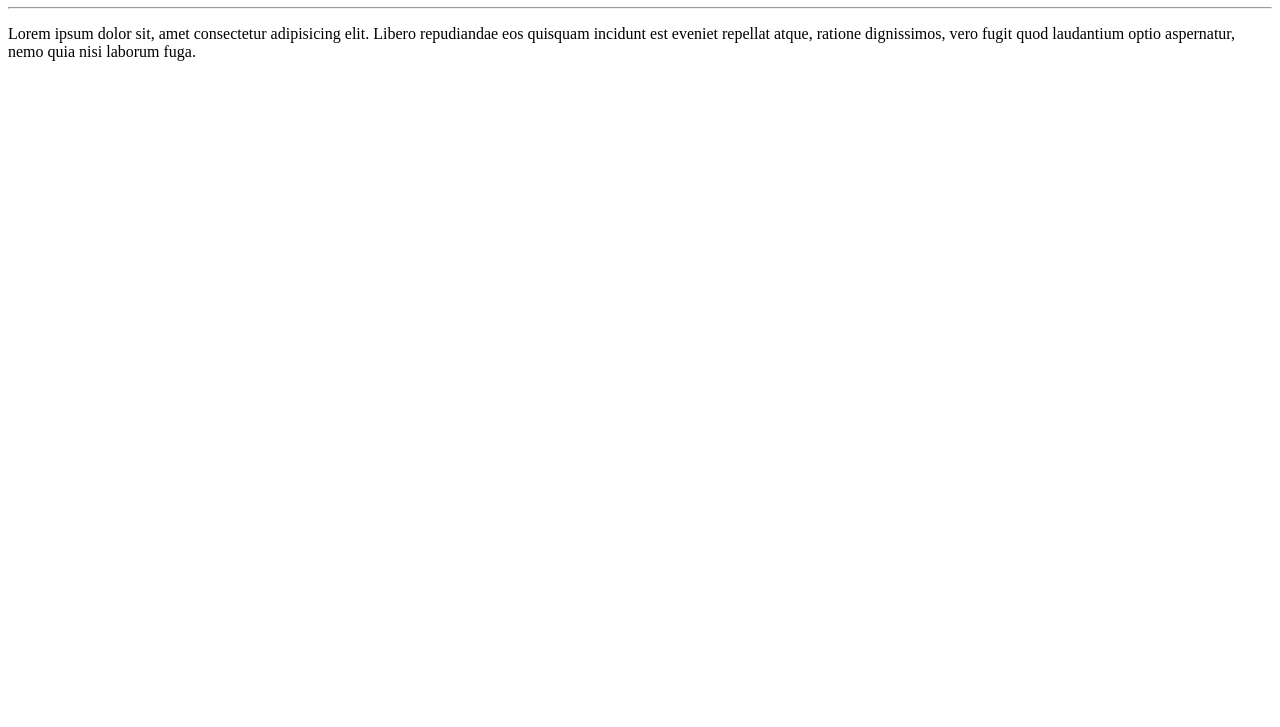
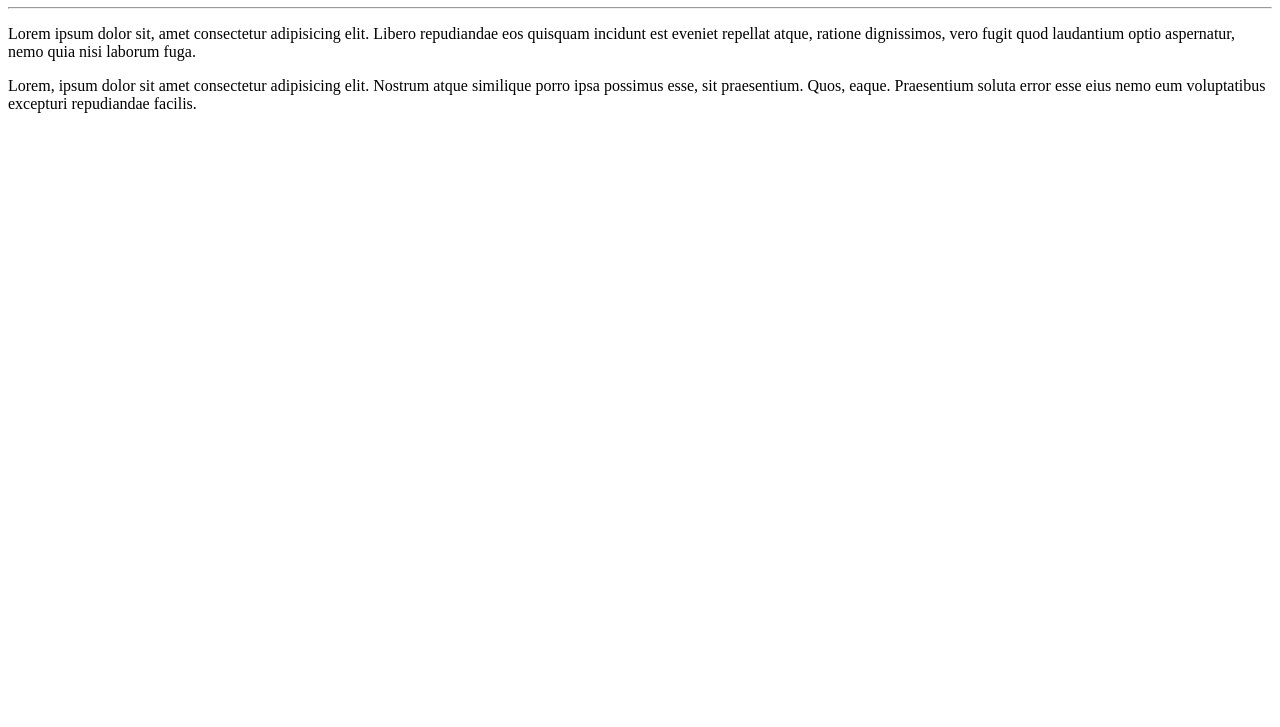
Before and after one commit to c-88/Ola-Mundo, a plain HTML site: page site-exemplo/index.html in a window 1280 px wide. Shown: the part 73-800 px from the top of the page. Drawn offline with Linux system fonts and the light colour scheme.

Commit message:
Adicionei um parágrafo

```diff
--- a/site-exemplo/index.html
+++ b/site-exemplo/index.html
@@ -11,6 +11,8 @@
     <h1>Olá, Mundo!</h1>
     <hr>
     <p>Lorem ipsum dolor sit, amet consectetur adipisicing elit. Libero repudiandae eos quisquam incidunt est eveniet repellat atque, ratione dignissimos, vero fugit quod laudantium optio aspernatur, nemo quia nisi laborum fuga.</p>
+    <p>Lorem, ipsum dolor sit amet consectetur adipisicing elit. Nostrum atque similique porro ipsa possimus esse, sit praesentium. Quos, eaque. Praesentium soluta error esse eius nemo eum voluptatibus excepturi repudiandae facilis.
+    </p>
 </body>
 
 </html>
```
